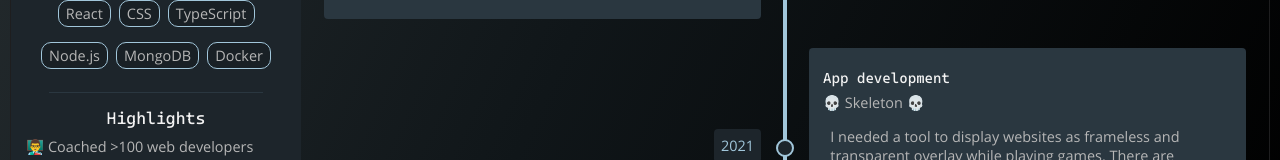
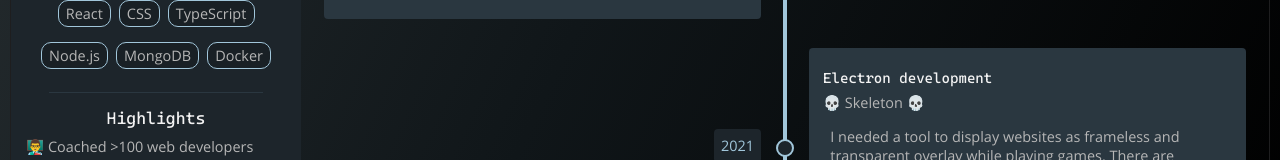
Before and after one commit to lmachens/cv, a Next.js app: page / in a window 1280 px wide. Shown: the part 510-670 px from the top of the page. Built offline with nearby package versions, Linux system fonts and the light colour scheme; no server answers.

Commit message:
📈 Add plausible tracking

```diff
--- a/components/data.js
+++ b/components/data.js
@@ -18,7 +18,7 @@ export const experience = [
   },
   {
     range: "2021",
-    title: "App development",
+    title: "Electron development",
     subtitle: (
       <a
         href="https://github.com/lmachens/skeleton"
@@ -64,7 +64,7 @@ export const experience = [
   },
   {
     range: "2021",
-    title: "App development",
+    title: "App development coaching",
     subtitle: (
       <a href="https://machens.dev/" target="_blank" rel="noreferrer">
         Gaming App LVL 🎮
@@ -149,7 +149,7 @@ export const experience = [
   },
   {
     range: "2016 - 2018",
-    title: "Full Stack Developer",
+    title: "Lead Full Stack Developer",
     subtitle: (
       <a href="https://mobilehead.com/" target="_blank" rel="noreferrer">
         Mobilehead
--- a/package.json
+++ b/package.json
@@ -11,6 +11,7 @@
   "dependencies": {
     "classnames": "^2.3.1",
     "next": "12.0.8",
+    "plausible-tracker": "^0.3.4",
     "react": "17.0.2",
     "react-dom": "17.0.2"
   },
--- a/pages/_app.js
+++ b/pages/_app.js
@@ -1,7 +1,17 @@
-import '../styles/globals.css'
+import "../styles/globals.css";
+import Plausible from "plausible-tracker";
 
+if (typeof window !== "undefined") {
+  const plausible = Plausible({
+    domain: process.env.NEXT_PUBLIC_PLAUSIBLE_DOMAIN,
+    apiHost: process.env.NEXT_PUBLIC_PLAUSIBLE_API_HOST,
+    trackLocalhost: true,
+  });
+  plausible.enableAutoPageviews();
+  plausible.enableAutoOutboundTracking();
+}
 function MyApp({ Component, pageProps }) {
-  return <Component {...pageProps} />
+  return <Component {...pageProps} />;
 }
 
-export default MyApp
+export default MyApp;
```
Also changed, not shown: 1 other file (tests, documents, lock files or other folders).
